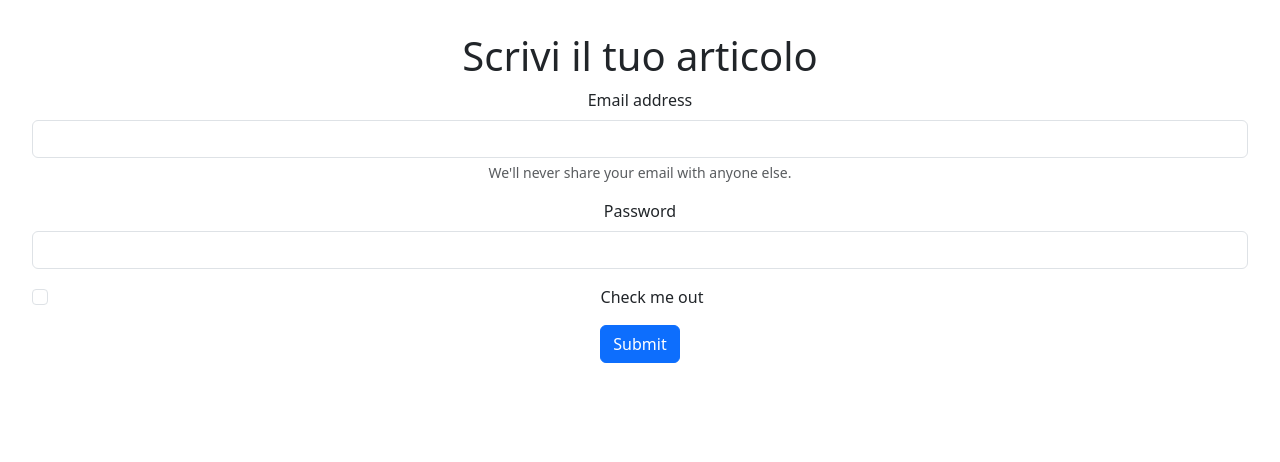
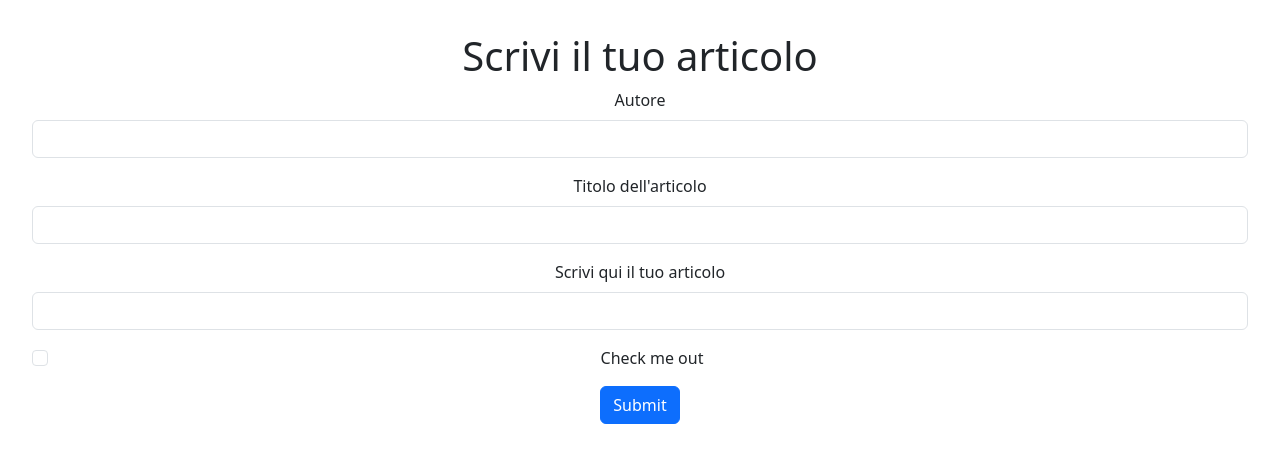
Before and after one commit to MicheleTodeschini/react-post-form, a React (Vite) app: page / in a window 1280 px wide. Shown: the top 462 px of the page. Built offline with nearby package versions, Linux system fonts and the light colour scheme.

Commit message:
created author and title field

```diff
--- a/src/App.jsx
+++ b/src/App.jsx
@@ -13,24 +13,47 @@ function App() {
     public: false
   }
 
+   const [formData, setFormData] = useState({
+    name: '',
+    language: '',
+    urgency: 'low',
+    updates: false,
+    description: ''
+
+  })
+
   return (
     <>
       <h1>Scrivi il tuo articolo</h1>
       <form>
   <div class="mb-3">
-    <label for="exampleInputEmail1" class="form-label">Email address</label>
-    <input type="email" class="form-control" id="exampleInputEmail1" aria-describedby="emailHelp"/>
-    <div id="emailHelp" class="form-text">We'll never share your email with anyone else.</div>
+    <label  className="form-label">Autore</label>
+    <input
+    type="text"
+    className="form-control"
+    name='author'
+    value={FormData.author}
+    required
+    onChange={(e) => setFormData({...formData, name: e.target.value})}
+    />
+  </div>
+  <div className="mb-3">
+    <label className="form-label">Titolo dell'articolo</label>
+    <input type="text"
+    className="form-control"
+    name='title'
+    onChange={(e) => setFormData({...formData, name:e.target.value})}
+     />
   </div>
   <div class="mb-3">
-    <label for="exampleInputPassword1" class="form-label">Password</label>
-    <input type="password" class="form-control" id="exampleInputPassword1"/>
+    <label  className="form-label">Scrivi qui il tuo articolo</label>
+    <input type="email" className="form-control" id="exampleInputEmail1" aria-describedby="emailHelp"/>
   </div>
-  <div class="mb-3 form-check">
-    <input type="checkbox" class="form-check-input" id="exampleCheck1"/>
-    <label class="form-check-label" for="exampleCheck1">Check me out</label>
+  <div className="mb-3 form-check">
+    <input type="checkbox" className="form-check-input" id="exampleCheck1"/>
+    <label className="form-check-label" for="exampleCheck1">Check me out</label>
   </div>
-  <button type="submit" class="btn btn-primary">Submit</button>
+  <button type="submit" className="btn btn-primary">Submit</button>
   </form>
 
     </>
```
